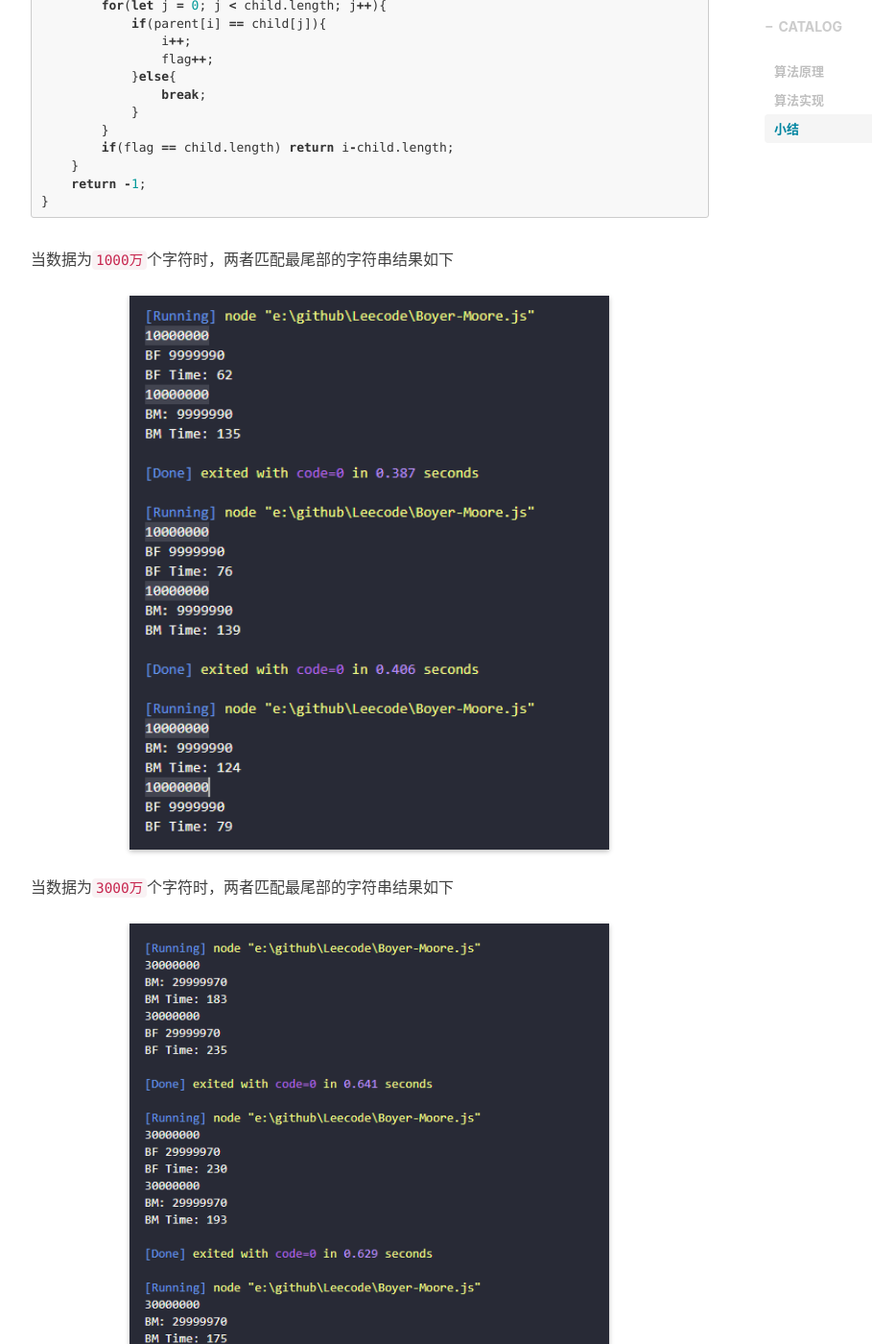
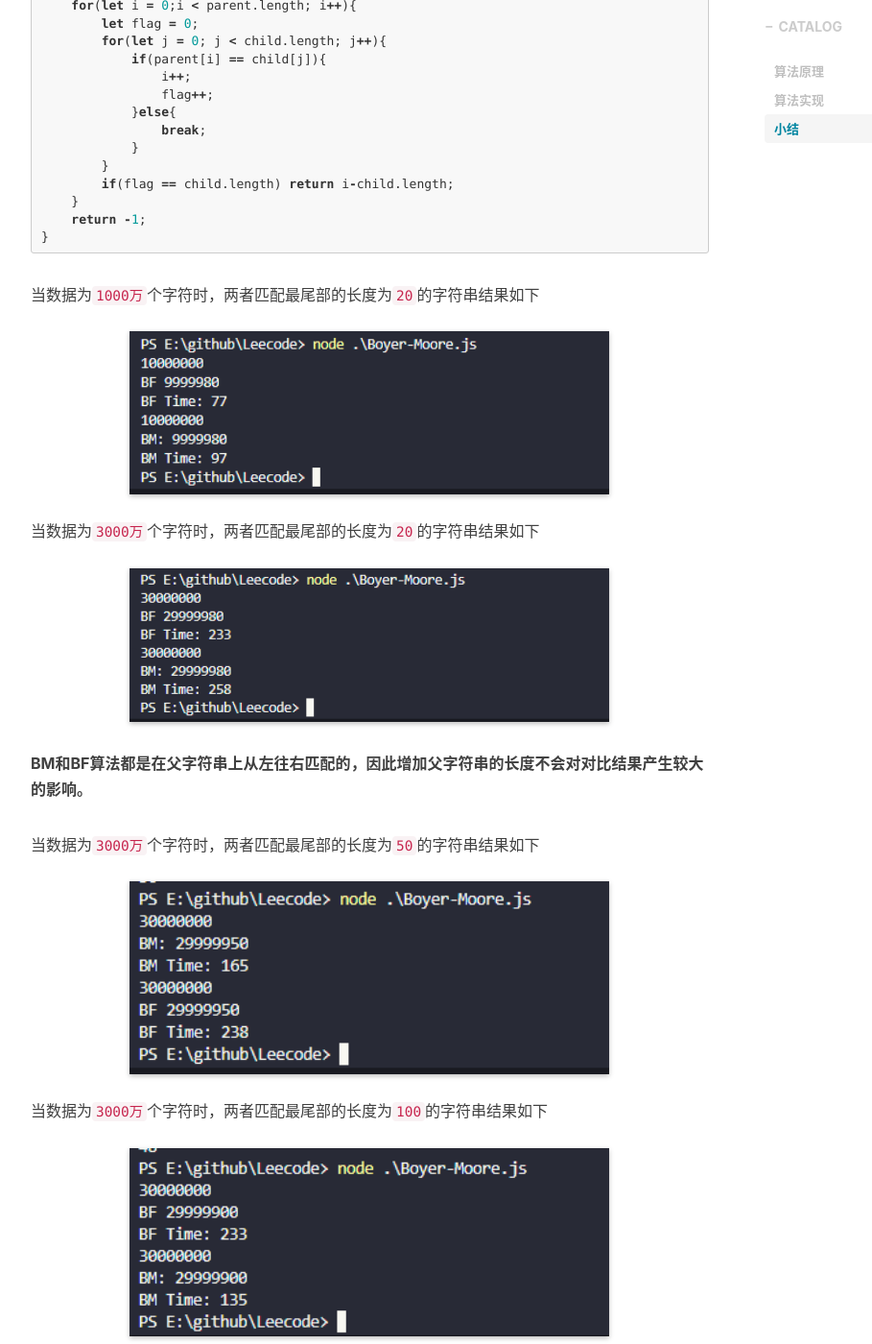
Before and after one commit to Z1hgq/Z1hgq.github.io, a Jekyll site: the page built from _posts/2019-09-29-Boyer-Moore--JavaScript.markdown, in a window 1280 px wide and 1400 px high, scrolled down 5392 px. Shown: the whole window at 96% size, without its empty margins (233-1142 px from the left). Built offline with Jekyll 4.4.1, drawn with Linux system fonts in a browser that asks for light colours; nearby versions of some CDN libraries; comment, search, counter and statistics services are not loaded; some of the changed text lies outside the part shown.

Commit message:
update BM

````diff
--- a/_posts/2019-09-29-Boyer-Moore--JavaScript.markdown
+++ b/_posts/2019-09-29-Boyer-Moore--JavaScript.markdown
@@ -78,6 +78,7 @@ function Bm(parent, child) {
             } else {
                 badC = parent[baseP + i];
                 goodS = child.substring(i + 1);
+
                 //选择坏字符规则和好后缀规则计算出的较长的后移位数
                 let b = bad(badC, child, i);
                 let g = good(goodS, child)
@@ -147,9 +149,18 @@ function Bf(parent,child){
     return -1;
 }
 ```
-当数据为`1000万`个字符时，两者匹配最尾部的字符串结果如下
+当数据为`1000万`个字符时，两者匹配最尾部的长度为`20`的字符串结果如下
 <img class="shadow" src="/img/20190930/p13.png" width="500">
-当数据为`3000万`个字符时，两者匹配最尾部的字符串结果如下
+当数据为`3000万`个字符时，两者匹配最尾部的长度为`20`的字符串结果如下
 <img class="shadow" src="/img/20190930/p14.png" width="500">
-当数据为`6000万`个字符时，两者匹配最尾部的字符串结果如下
+
+**BM和BF算法都是在父字符串上从左往右匹配的，因此增加父字符串的长度不会对对比结果产生较大的影响。**
+
+当数据为`3000万`个字符时，两者匹配最尾部的长度为`50`的字符串结果如下
 <img class="shadow" src="/img/20190930/p15.png" width="500">
+当数据为`3000万`个字符时，两者匹配最尾部的长度为`100`的字符串结果如下
+<img class="shadow" src="/img/20190930/p16.png" width="500">
+当数据为`3000万`个字符时，两者匹配最尾部的长度为`500`的字符串结果如下
+<img class="shadow" src="/img/20190930/p17.png" width="500">
+
+**当子字符串的长度增加之后，BM较BF更有优势。**
````
Also changed, not shown: other parts of _posts/2019-09-29-Boyer-Moore--JavaScript.markdown (+2 -1 lines), img/20190930/p13.png, img/20190930/p14.png, img/20190930/p15.png, img/20190930/p16.png, img/20190930/p17.png (added), 7 other files.
